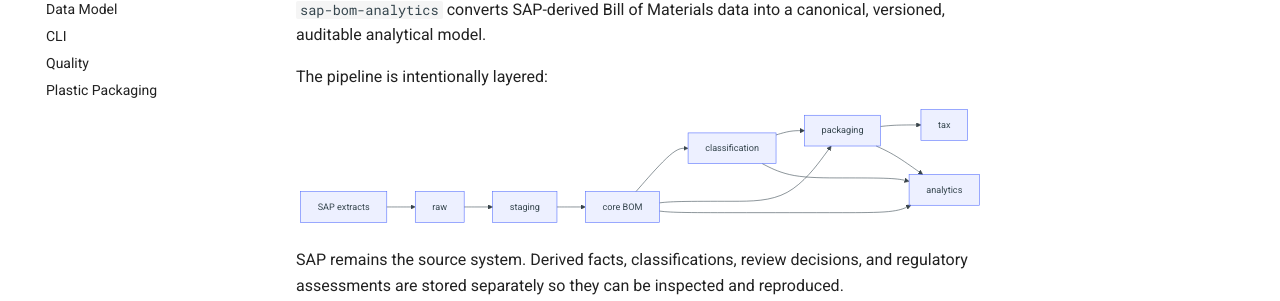
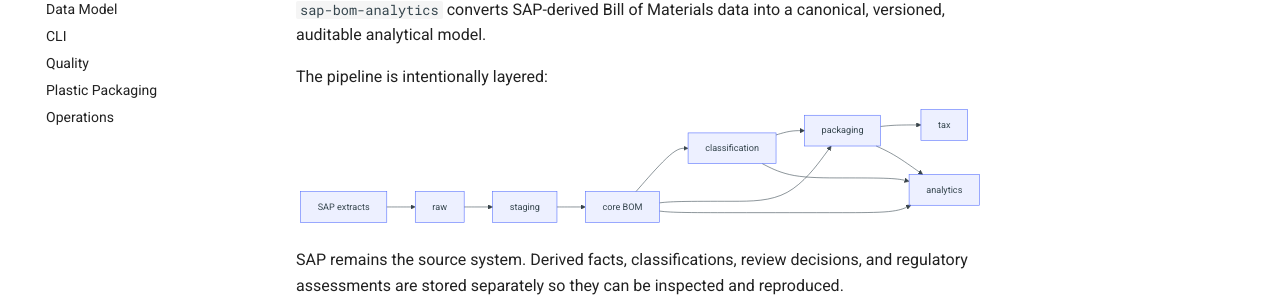
Before and after one commit to DiogoRibeiro7/sap-bom-analytics, an MkDocs documentation site: the page built from docs/index.md, in a window 1280 px wide. Shown: the part 183-484 px from the top of the page. Built offline with MkDocs 1.6.1 and Material for MkDocs 9.7.7, drawn with Linux system fonts in a browser that asks for light colours; comment, search, counter and statistics services are not loaded.

Commit message:
docs: add operations guide to navigation

```diff
--- a/mkdocs.yml
+++ b/mkdocs.yml
@@ -24,3 +24,4 @@ nav:
   - CLI: cli.md
   - Quality: quality.md
   - Plastic Packaging: plastic-packaging.md
+  - Operations: operations.md
```
